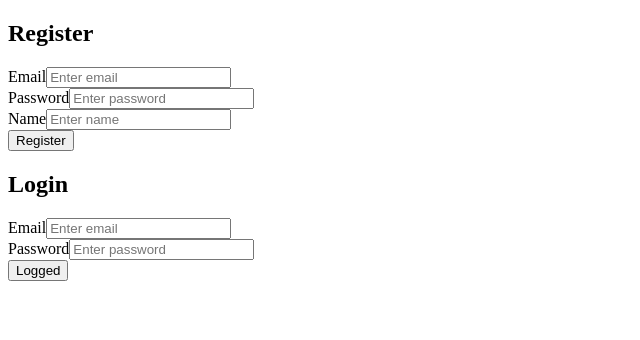
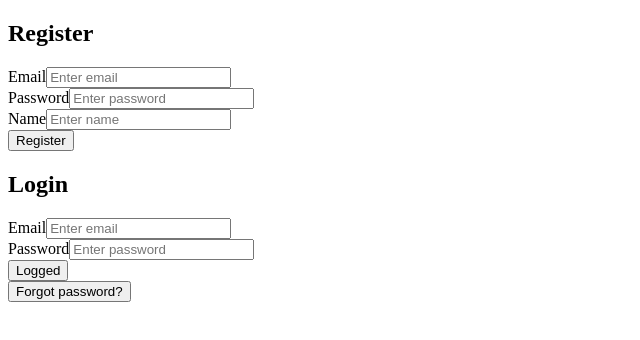
Before and after one commit to MariuszADS/APP_booking, a React (Vite) app in the folder client/: page / in a window 1280 px wide. Shown: the top 340 px of the page, without its empty margins (0-640 px from the left). Built offline with nearby package versions, Linux system fonts and the light colour scheme.

Commit message:
added: btn component and btn fetch

```diff
--- /dev/null
+++ b/client/src/ButtonResetPassword.tsx
@@ -0,0 +1,26 @@
+import useForgotPassword from "./useForgotPassword.ts"
+
+type ButtonResetPasswordProps = {
+    email: string
+}
+
+function ButtonResetPassword({ email }: ButtonResetPasswordProps) {
+    const { sendResetEmail, isLoading, error, success } = useForgotPassword()
+
+    function handleClick() {
+        sendResetEmail(email)
+    }
+
+    return (
+        <>
+            <button type="button" onClick={handleClick} disabled={isLoading}>
+                {isLoading ? "Sending..." : "Forgot password?"}
+            </button>
+
+            {error && <p className="error">{error}</p>}
+            {success && <p className="success">{success}</p>}
+        </>
+    )
+}
+
+export default ButtonResetPassword
--- a/client/src/LoginForm.tsx
+++ b/client/src/LoginForm.tsx
@@ -1,5 +1,6 @@
 import { useState, type ChangeEvent, type FormEvent } from "react"
 import loginUser from "./Login"
+import ButtonResetPassword from "./ButtonResetPassword"
 
 type LoginFromData = {
     email: string,
@@ -81,6 +82,7 @@ function LoginForm() {
 
             {error && <p className="error">{error}</p>}
             {success && <p className="success">{success}</p>}
+            <ButtonResetPassword email={formData.email} />
         </div>
     )
 }
--- /dev/null
+++ b/client/src/useForgotPassword.ts
@@ -0,0 +1,46 @@
+import { useState } from "react";
+
+function useForgotPassword(email: string) {
+
+    const [isLoading, setIsLoading] = useState(false)
+    const [error, setError] = useState("")
+    const [success, setSuccess] = useState("")
+
+    async function sendResetEmail() {
+        setIsLoading(true)
+        setError("")
+        setSuccess("")
+
+        try {
+            const res = await fetch("http://localhost:8000/auth/forgot-password", {
+
+                method: "POST",
+                headers: {
+                    "Content-type": "application/json",
+                },
+
+                body: JSON.stringify({ email })
+            })
+
+            const data = await res.json()
+
+            if (!res.ok) {
+                throw new Error(data.message || "Reset lint sent")
+            }
+            setSuccess(data.message || "Reset lint sent")
+        }
+        catch (err) {
+            setError(err instanceof Error ? err.message : "Something went wrong")
+        }
+        finally {
+            setIsLoading(false)
+        }
+    }
+    return {
+        sendResetEmail,
+        isLoading,
+        error,
+        success
+    }
+}
+export default useForgotPassword
```
